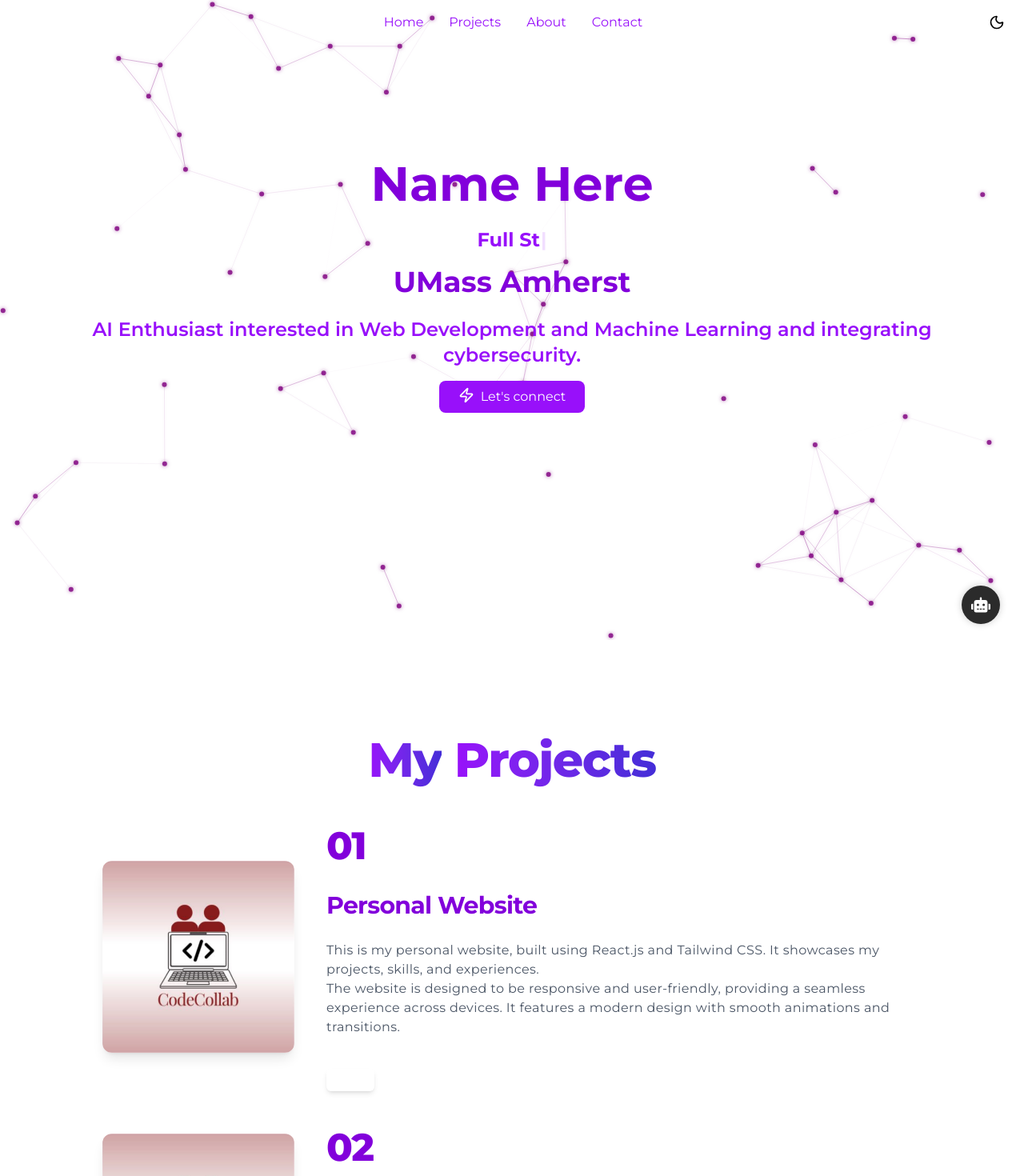
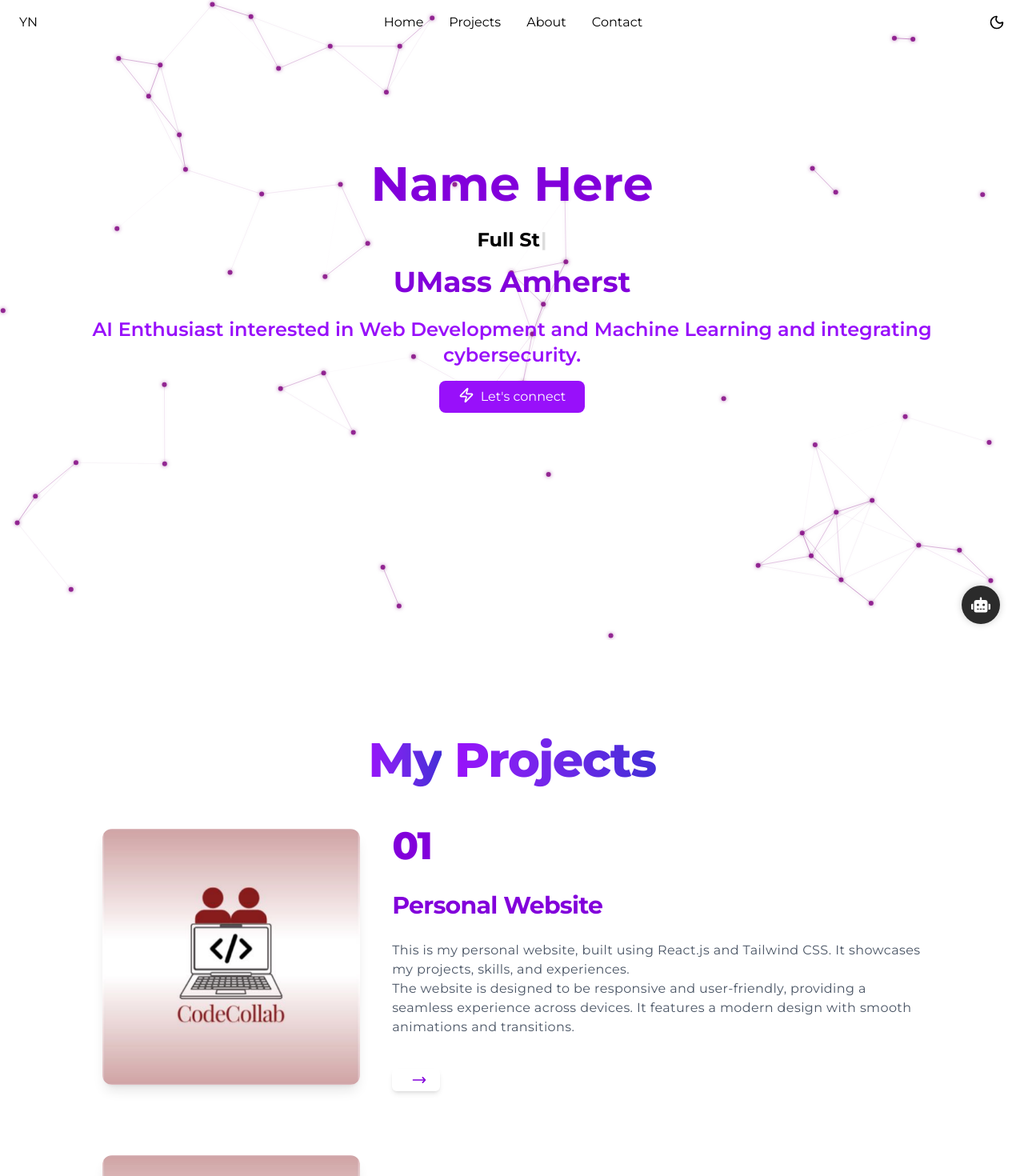
Before and after one commit to rashijain201/PersonalPortfolio_CodeCollab, a React (Vite) app: page / in a window 1280 px wide. Shown: the top 1470 px of the page at 80% size. Built offline with nearby package versions, Linux system fonts and the light colour scheme; a web font is replaced by a local one.

Commit message:
Fixed issues with dark mode

```diff
--- a/src/components/Navbar.jsx
+++ b/src/components/Navbar.jsx
@@ -53,7 +53,7 @@ export default function Navbar() {
                                         ignoreScroll.current = false;
                                     }, 700);
                                 }}
-                                className="text-purple hover:text-purple-400 transition"
+                                className="text-white hover:text-purple-400 transition"
                             >
                                 {path === "#home"
                                     ? "Home"
@@ -83,10 +83,12 @@ export default function Navbar() {
 
                 {/* Desktop Menu */}
                 <div className="hidden md:flex justify-between items-center dark:text-white">
-                    <div>{config.social.abbreviatedName}</div>
-                    <div className="flex gap-8 items-center">
+                    <div className="text-black dark:text-white">
+                        {config.social.abbreviatedName}
+                    </div>
+                    <div className="flex gap-8 items-center text-black dark:text-white">
                         <a
-                            className="text-purple-600 hover:text-purple-400 transition"
+                            className="hover:text-purple-400 transition"
                             href="#home"
                             onClick={() => {
                                 ignoreScroll.current = true;
@@ -99,7 +101,7 @@ export default function Navbar() {
                             Home
                         </a>
                         <a
-                            className="text-purple-600 hover:text-purple-400 transition"
+                            className="hover:text-purple-400 transition"
                             href="#projects"
                             onClick={() => {
                                 ignoreScroll.current = true;
@@ -112,7 +114,7 @@ export default function Navbar() {
                             Projects
                         </a>
                         <a
-                            className="text-purple-600 hover:text-purple-400 transition"
+                            className="hover:text-purple-400 transition"
                             href="#about"
                             onClick={() => {
                                 ignoreScroll.current = true;
@@ -125,7 +127,7 @@ export default function Navbar() {
                             About
                         </a>
                         <a
-                            className="text-purple-600 hover:text-purple-400 transition"
+                            className="hover:text-purple-400 transition"
                             href="#contact"
                             onClick={() => {
                                 ignoreScroll.current = true;
--- a/src/components/ProjectComponent.jsx
+++ /dev/null
@@ -1,90 +0,0 @@
-import { useEffect, useCallback } from "react";
-import '@fontsource/montserrat';
-import "./animation.css"; // Make sure the path is correct
-
-const ProjectComponent = ({ Image, Number, Title, ImageLink, Text1, Text2 }) => {
-  useEffect(() => {
-    const scrollElements = document.querySelectorAll("[data-animate-on-scroll]");
-
-    const observer = new IntersectionObserver(
-      (entries) => {
-        entries.forEach((entry) => {
-          if (entry.isIntersecting || entry.intersectionRatio > 0) {
-            entry.target.classList.add("animate");
-            observer.unobserve(entry.target);
-          }
-        });
-      },
-      { threshold: 0.15 }
-    );
-
-    scrollElements.forEach((el) => observer.observe(el));
-    return () => scrollElements.forEach((el) => observer.unobserve(el));
-  }, []);
-
-  const handleClick = useCallback(() => {
-    window.open(ImageLink, "_blank");
-  }, [ImageLink]);
-
-  return (
-   <div className="flex flex-col md:flex-row items-center justify-start gap-10 w-full">
-  {/* Main Image */}
-  <img
-      className="w-60 h-60 object-cover rounded-xl shadow-lg cursor-pointer transition-transform duration-300 hover:scale-105 hover:brightness-110"
-    src="src/Project_Image/code_collab.png"
-    alt={Title}
-    onClick={handleClick}
-    data-animate-on-scroll
-  />
-
-  {/* Text Content */}
-  <div
-    className="flex-1 flex flex-col items-start justify-center min-w-[300px] max-w-full"
-    data-animate-on-scroll
-  >
-    <div className="flex flex-col items-start justify-start gap-6">
-      {/* Number */}
-      <div className="text-5xl font-extrabold tracking-tight leading-tight text-purple-700 dark:text-white">
-        {Number}
-      </div>
-
-      {/* Title */}
-      <h1 className="text-3xl font-bold tracking-tight leading-snug text-purple-700 dark:text-white">
-        {Title}
-      </h1>
-
-      {/* Description */}
-      <div className="text-base tracking-wide leading-6 text-gray-600 dark:text-gray-300">
-        <p className="m-0">{Text1}</p>
-        <p className="m-0">{Text2}</p>
-      </div>
-
-      {/* CTA Button with Arrow */}
-      <button
-        onClick={handleClick}
-        className="mt-4 flex items-center gap-2 px-4 py-1 text-white opacity-100 rounded-md shadow-md hover:bg-purple-700 transition"
-      >
-        <span></span>
-        <svg
-          xmlns="http://www.w3.org/2000/svg"
-          fill="none"
-          viewBox="0 0 24 24"
-          strokeWidth={2}
-          stroke="currentColor"
-          className="w-5 h-5"
-        >
-          <path
-            strokeLinecap="round"
-            strokeLinejoin="round"
-            d="M17.25 8.25L21 12m0 0l-3.75 3.75M21 12H3"
-          />
-        </svg>
-      </button>
-    </div>
-  </div>
-</div>
-
-  );
-};
-
-export default ProjectComponent;
--- a/src/pages/home.jsx
+++ b/src/pages/home.jsx
@@ -13,8 +13,7 @@ const Home = () => {
                 <div className="mt-20">
                     <LargerSectionHeading text={config.home.heading} />
                 </div>
-                <div className="text-2xl text-purple-600 font-bold mb-4 dark:text-white">
-
+                <div className="text-2xl text-black font-bold mb-4 dark:text-white">
                     <Typewriter
                         options={{
                             strings: [
--- a/src/pages/projects.jsx
+++ b/src/pages/projects.jsx
@@ -1,18 +1,12 @@
-import config from "../config";
-import {
-    SectionHeading,
-    CustomButton,
-    GridLayout,
-} from "../templates/basicUIComponents";
+import { ProjectComponent } from "../templates/basicUIComponents";
 import { useEffect } from "react";
-import ProjectComponent from "../components/ProjectComponent";
-import "../components/animation.css"; // Ensure the path is correct
-import '@fontsource/montserrat'; // Import Montserrat font
-
+import "@fontsource/montserrat"; // Import Montserrat font
 
 const Projects = () => {
     useEffect(() => {
-        const scrollElements = document.querySelectorAll("[data-animate-on-scroll]");
+        const scrollElements = document.querySelectorAll(
+            "[data-animate-on-scroll]"
+        );
 
         const observer = new IntersectionObserver(
             (entries) => {
@@ -39,13 +33,10 @@ const Projects = () => {
         };
     }, []);
 
-
-
     return (
         <div>
             <section className="self-stretch overflow-hidden flex flex-col py-6 px-4 box-border max-w-full">
                 <div className="self-stretch overflow-hidden flex flex-col items-start justify-start py-0 px-8 box-border gap-[40px] max-w-full">
-
                     {/* Heading Row */}
                     <div
                         className="w-full flex flex-row items-center justify-center gap-4 flex-wrap animate-fade-in-top opacity-0 [&.animate]:opacity-100"
@@ -59,6 +50,7 @@ return (
                         </h1>
                     </div>
 
+                    <div className="flex flex-col items-center justify-center gap-20 w-full">
                         {/* Project Component */}
                         <ProjectComponent
                             Image="src/Project_Image/code_collab.png"
@@ -96,10 +88,10 @@ return (
                             Text2="Added Description of features and tech stack of Project 4."
                         />
                     </div>
+                </div>
             </section>
         </div>
     );
-
 };
 
 export default Projects;
--- a/src/templates/basicUIComponents.js
+++ b/src/templates/basicUIComponents.js
@@ -3,3 +3,4 @@ export { default as SubHeading } from "./subHeading";
 export { default as CustomButton } from "./customButton";
 export { default as GridLayout } from "./gridLayout";
 export { default as LargerSectionHeading } from "./largerSectionHeading";
+export { default as ProjectComponent } from "./projectComponent";
--- /dev/null
+++ b/src/templates/projectComponent.jsx
@@ -0,0 +1,98 @@
+import { useEffect, useCallback } from "react";
+import "@fontsource/montserrat";
+import "./animation.css";
+
+const ProjectComponent = ({
+    Image,
+    Number,
+    Title,
+    ImageLink,
+    Text1,
+    Text2,
+}) => {
+    useEffect(() => {
+        const scrollElements = document.querySelectorAll(
+            "[data-animate-on-scroll]"
+        );
+
+        const observer = new IntersectionObserver(
+            (entries) => {
+                entries.forEach((entry) => {
+                    if (entry.isIntersecting || entry.intersectionRatio > 0) {
+                        entry.target.classList.add("animate");
+                        observer.unobserve(entry.target);
+                    }
+                });
+            },
+            { threshold: 0.15 }
+        );
+
+        scrollElements.forEach((el) => observer.observe(el));
+        return () => scrollElements.forEach((el) => observer.unobserve(el));
+    }, []);
+
+    const handleClick = useCallback(() => {
+        window.open(ImageLink, "_blank");
+    }, [ImageLink]);
+
+    return (
+        <div className="flex flex-col md:flex-row items-center justify-start gap-10 w-full">
+            {/* Main Image */}
+            <img
+                className="h-80 object-cover rounded-xl shadow-lg cursor-pointer transition-transform duration-300 hover:scale-105 hover:brightness-110"
+                src="src/Project_Image/code_collab.png"
+                alt={Title}
+                onClick={handleClick}
+                data-animate-on-scroll
+            />
+
+            {/* Text Content */}
+            <div
+                className="flex-1 flex flex-col items-start justify-center min-w-[300px] max-w-full"
+                data-animate-on-scroll
+            >
+                <div className="flex flex-col items-start justify-start gap-6">
+                    {/* Number */}
+                    <div className="text-5xl font-extrabold tracking-tight leading-tight text-purple-700 dark:text-white">
+                        {Number}
+                    </div>
+
+                    {/* Title */}
+                    <h1 className="text-3xl font-bold tracking-tight leading-snug text-purple-700 dark:text-white">
+                        {Title}
+                    </h1>
+
+                    {/* Description */}
+                    <div className="text-base tracking-wide leading-6 text-gray-600 dark:text-gray-300">
+                        <p className="m-0">{Text1}</p>
+                        <p className="m-0">{Text2}</p>
+                    </div>
+
+                    {/* CTA Button with Arrow */}
+                    <button
+                        onClick={handleClick}
+                        className="mt-4 flex items-center gap-2 px-4 py-1 text-white opacity-100 rounded-md shadow-md hover:bg-purple-700 transition"
+                    >
+                        <span></span>
+                        <svg
+                            xmlns="http://www.w3.org/2000/svg"
+                            fill="none"
+                            viewBox="0 0 24 24"
+                            strokeWidth={2}
+                            stroke="currentColor"
+                            className="w-5 h-5 text-purple-700 dark:text-white"
+                        >
+                            <path
+                                strokeLinecap="round"
+                                strokeLinejoin="round"
+                                d="M17.25 8.25L21 12m0 0l-3.75 3.75M21 12H3"
+                            />
+                        </svg>
+                    </button>
+                </div>
+            </div>
+        </div>
+    );
+};
+
+export default ProjectComponent;
```
Also changed, not shown: src/templates/animation.css (renamed from src/components/animation.css), 1 other file (tests, documents, lock files or other folders). Lines whose indentation alone changed are shown as unchanged.
